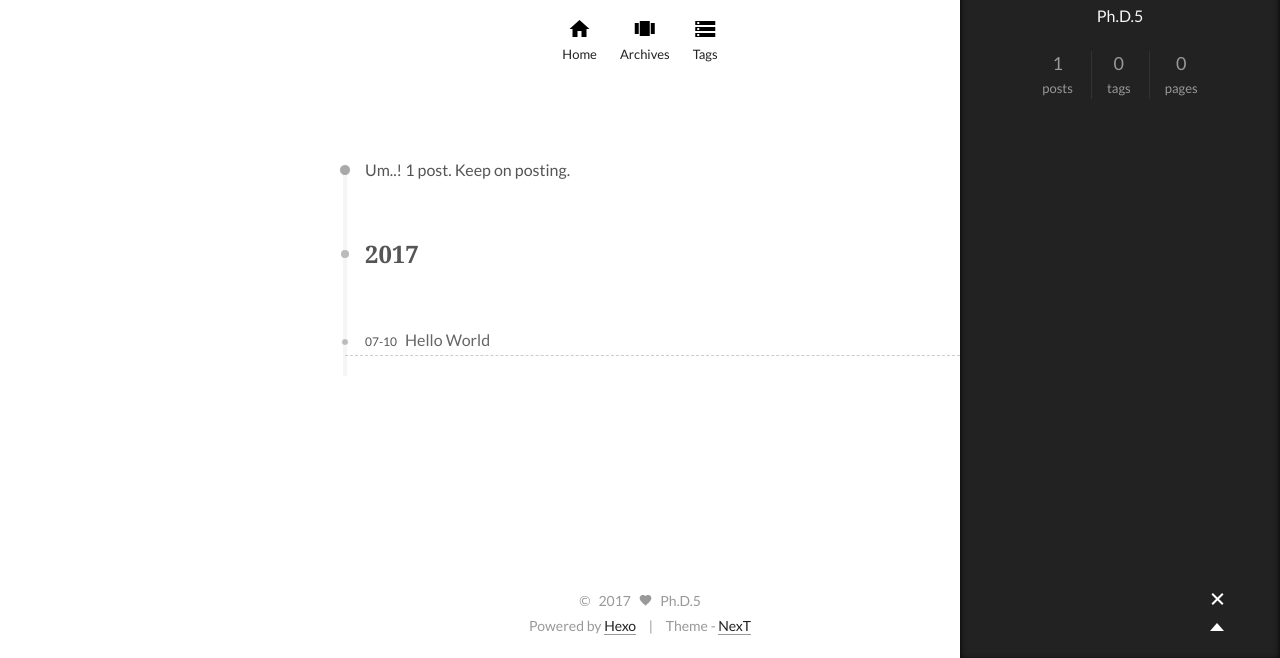
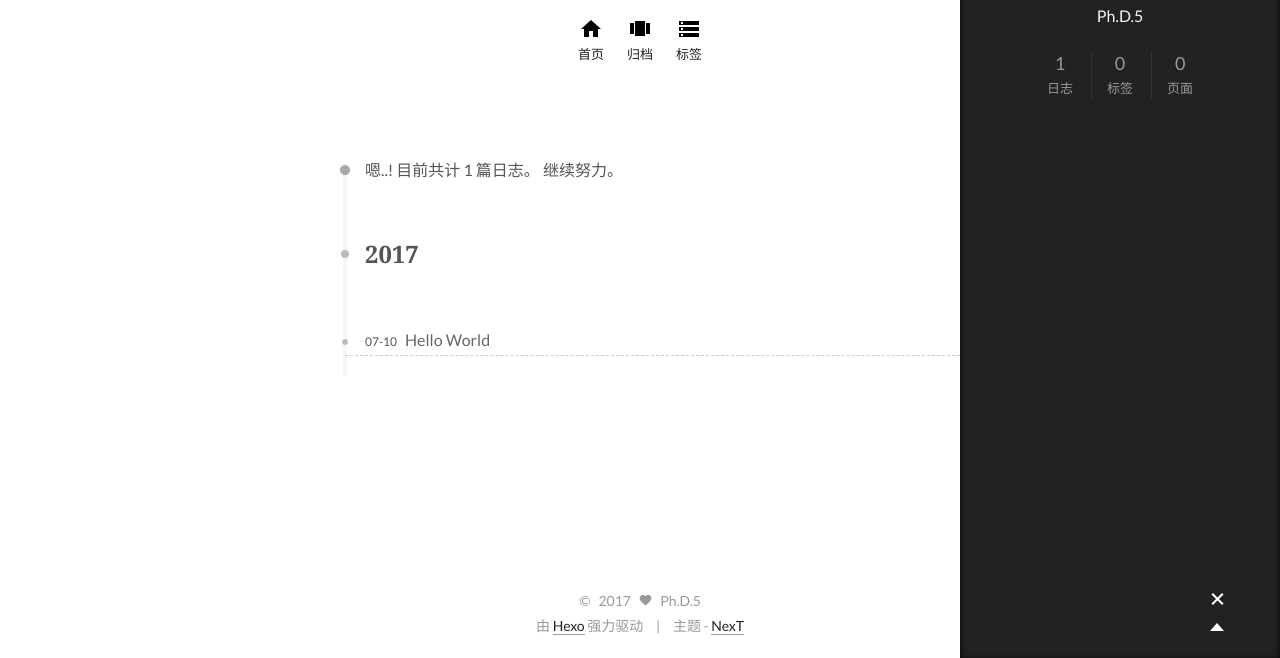
Before and after one commit to 745198699/745198699.github.io, a plain HTML site: page archives/2017/07/index.html in a window 1280 px wide. Both pictures are taken after a click on the element 1217 px from the left and 742 px from the top of the page. Shown: the part 142-800 px from the top of the page. Drawn offline with Linux system fonts and the light colour scheme.

Commit message:
Site updated: 2017-07-10 23:05:59

```diff
--- a/archives/2017/07/index.html
+++ b/archives/2017/07/index.html
@@ -30,7 +30,7 @@
 
 
 
-  <title> Archive // 艺儿小猪头 </title>
+  <title> 归档 // 艺儿小猪头 </title>
 </head>
 
 <body>
@@ -57,7 +57,7 @@
       <li class="menu-item menu-item-home">
         <a href="/">
           <i class="menu-item-icon icon-home"></i> <br />
-          Home
+          首页
         </a>
       </li>
 
@@ -65,7 +65,7 @@
       <li class="menu-item menu-item-archives">
         <a href="/archives">
           <i class="menu-item-icon icon-archives"></i> <br />
-          Archives
+          归档
         </a>
       </li>
 
@@ -73,7 +73,7 @@
       <li class="menu-item menu-item-tags">
         <a href="/tags">
           <i class="menu-item-icon icon-tags"></i> <br />
-          Tags
+          标签
         </a>
       </li>
 
@@ -100,7 +100,7 @@
 
 
 
-    Um..! 1 post. Keep on posting.
+    嗯..! 目前共计 1 篇日志。 继续努力。
   </span>
 
 
@@ -188,15 +188,15 @@
       <div class="site-state motion-element">
         <div class="site-state-item site-state-posts">
           <span class="site-state-item-count">1</span>
-          <span class="site-state-item-name">posts</span>
+          <span class="site-state-item-name">日志</span>
         </div>
         <div class="site-state-item site-state-tags">
             <span class="site-state-item-count">0</span>
-            <span class="site-state-item-name">tags</span>
+            <span class="site-state-item-name">标签</span>
         </div>
         <div class="site-state-item site-state-pages">
             <span class="site-state-item-count">0</span>
-            <span class="site-state-item-name">pages</span>
+            <span class="site-state-item-name">页面</span>
         </div>
       </div>
 
@@ -233,11 +233,11 @@
 </div>
 
 <div class="powered-by">
-  Powered by <a class="theme-link" href="http://hexo.io">Hexo</a>
+  由 <a class="theme-link" href="http://hexo.io">Hexo</a> 强力驱动
 </div>
 
 <div class="theme-info">
-  Theme -
+  主题 -
   <a class="theme-link" href="https://github.com/iissnan/hexo-theme-next">
     NexT
   </a>
--- a/css/main.css
+++ b/css/main.css
@@ -1137,7 +1137,7 @@ body {
   width: 4px;
   height: 4px;
   border-radius: 50%;
-  background: #26b008;
+  background: #c97d73;
 }
 .sidebar-nav {
   margin: 0;
```
Also changed, not shown: 2017/07/10/hello-world/index.html (+11 -11 lines), archives/2017/index.html (+10 -10 lines), archives/index.html (+10 -10 lines), index.html (+9 -9 lines).
